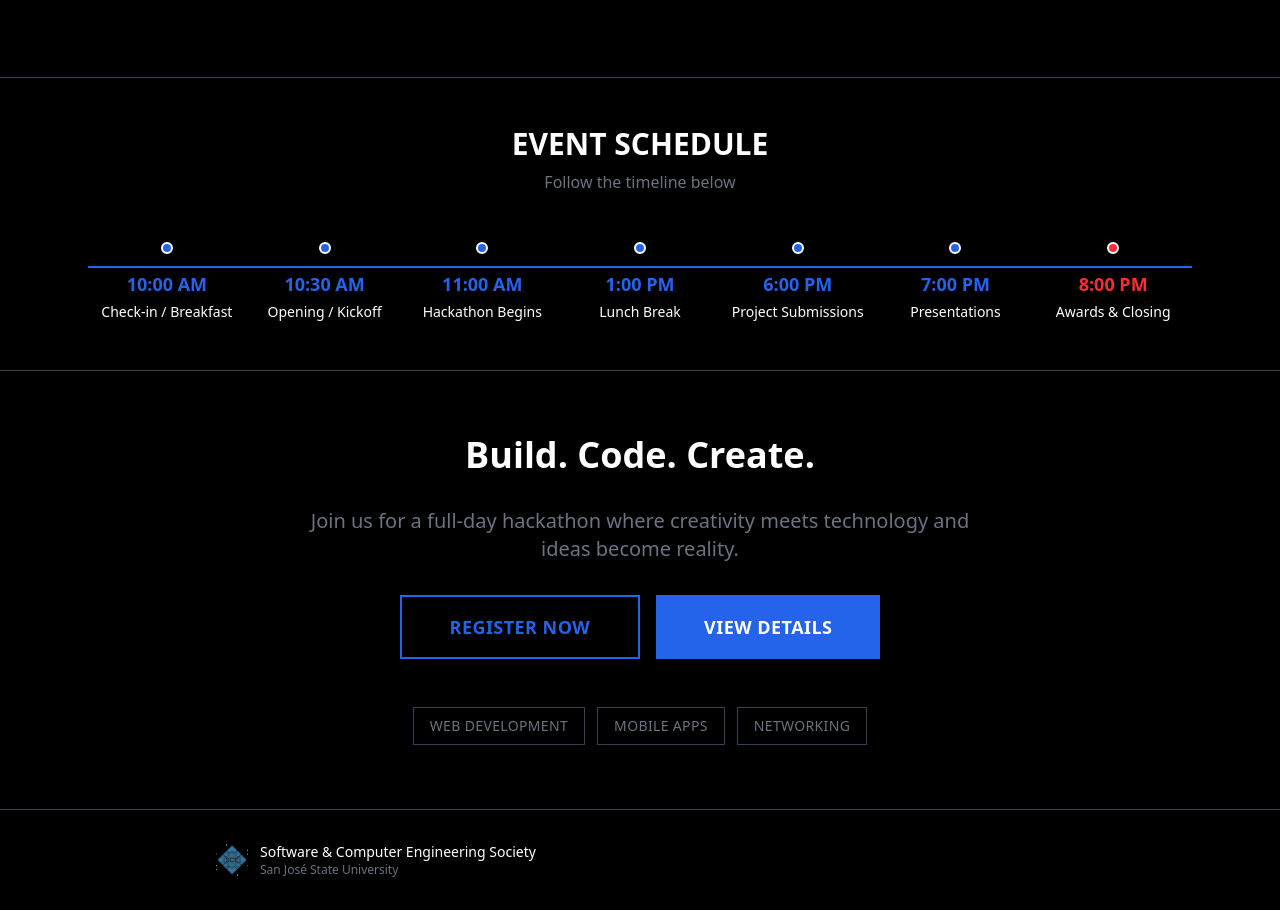
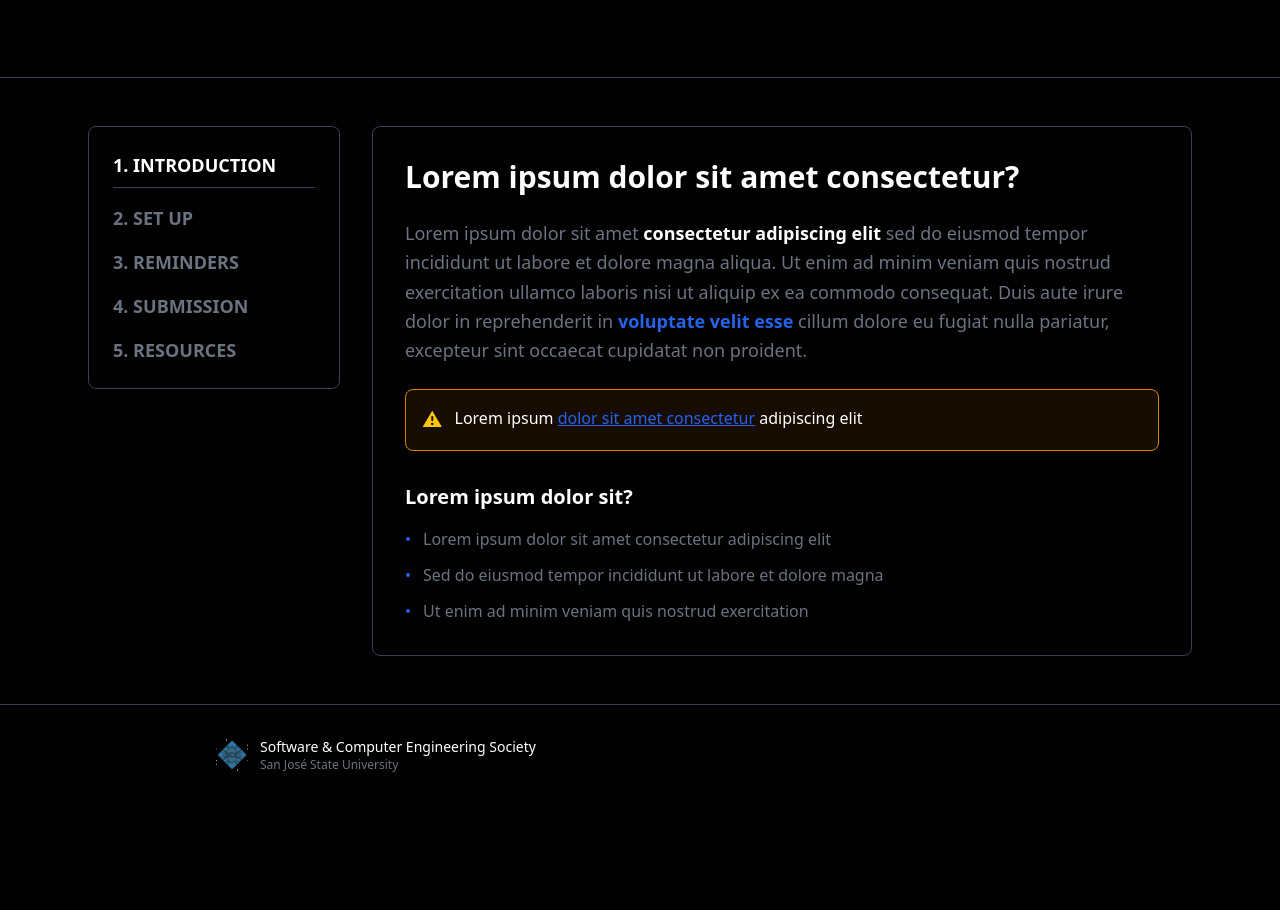
Before and after one commit to n8thantran/sce-hack, a Next.js app: page / in a window 1280 px wide. Shown: the part 820-1730 px from the top of the page. After the commit the page ends 1625 px from the top, so only its background shows below. Built offline with nearby package versions, Linux system fonts and the light colour scheme.

Commit message:
copied nvidia

```diff
--- a/src/app/page.tsx
+++ b/src/app/page.tsx
@@ -11,6 +11,7 @@ export default function Home() {
     seconds: 0
   });
   const [countdownPhase, setCountdownPhase] = useState('start'); // 'start' or 'submission'
+  const [activeSection, setActiveSection] = useState(1); // Track which section is active
 
   useEffect(() => {
     const startDate = new Date("2025-09-13T10:00:00-07:00"); // September 13, 2025 at 10:00 AM PT
@@ -54,6 +55,160 @@ export default function Home() {
 
     return () => clearInterval(timer);
   }, []);
+
+  // Function to get content for each section
+  const getSectionContent = (section: number) => {
+    const sections = {
+      1: {
+        title: "Lorem ipsum dolor sit amet consectetur?",
+        content: (
+          <>
+            <p className="text-lg text-tertiary mb-6 leading-relaxed">
+              Lorem ipsum dolor sit amet <strong className="text-foreground">consectetur adipiscing elit</strong> sed do eiusmod tempor incididunt ut labore et dolore magna aliqua. Ut enim ad minim veniam quis nostrud exercitation ullamco laboris nisi ut aliquip ex ea commodo consequat. Duis aute irure dolor in reprehenderit in <strong className="text-accent">voluptate velit esse</strong> cillum dolore eu fugiat nulla pariatur, excepteur sint occaecat cupidatat non proident.
+            </p>
+
+            <div className="bg-yellow-900/20 border border-yellow-600 rounded-lg p-4 mb-8 flex items-start gap-3">
+              <div className="text-yellow-400 text-xl">⚠</div>
+              <div>
+                <span className="text-foreground font-medium">Lorem ipsum </span>
+                <a href="#" className="text-accent underline hover:text-accent/80">dolor sit amet consectetur</a>
+                <span className="text-foreground"> adipiscing elit</span>
+              </div>
+            </div>
+
+            <h3 className="text-xl font-bold text-foreground mb-4">Lorem ipsum dolor sit?</h3>
+
+            <ul className="space-y-3 text-tertiary">
+              <li className="flex items-start gap-3">
+                <span className="text-accent">•</span>
+                <span>Lorem ipsum dolor sit amet consectetur adipiscing elit</span>
+              </li>
+              <li className="flex items-start gap-3">
+                <span className="text-accent">•</span>
+                <span>Sed do eiusmod tempor incididunt ut labore et dolore magna</span>
+              </li>
+              <li className="flex items-start gap-3">
+                <span className="text-accent">•</span>
+                <span>Ut enim ad minim veniam quis nostrud exercitation</span>
+              </li>
+            </ul>
+          </>
+        )
+      },
+      2: {
+        title: "Set Up Instructions",
+        content: (
+          <>
+            <p className="text-lg text-tertiary mb-6 leading-relaxed">
+              Sed ut perspiciatis unde omnis iste natus error sit voluptatem accusantium doloremque laudantium, totam rem aperiam, eaque ipsa quae ab illo inventore veritatis et quasi architecto beatae vitae dicta sunt explicabo. Nemo enim ipsam voluptatem quia voluptas sit aspernatur aut odit aut fugit.
+            </p>
+
+            <h3 className="text-xl font-bold text-foreground mb-4">Configuration Steps</h3>
+
+            <ol className="space-y-3 text-tertiary list-decimal list-inside">
+              <li>At vero eos et accusamus et iusto odio dignissimos</li>
+              <li>Ducimus qui blanditiis praesentium voluptatum deleniti</li>
+              <li>Atque corrupti quos dolores et quas molestias excepturi</li>
+              <li>Sint occaecati cupiditate non provident similique</li>
+            </ol>
+          </>
+        )
+      },
+      3: {
+        title: "Important Reminders",
+        content: (
+          <>
+            <p className="text-lg text-tertiary mb-6 leading-relaxed">
+              Neque porro quisquam est, qui dolorem ipsum quia dolor sit amet, consectetur, adipisci velit, sed quia non numquam eius modi tempora incidunt ut labore et dolore magnam aliquam quaerat voluptatem.
+            </p>
+
+            <div className="bg-red-900/20 border border-red-600 rounded-lg p-4 mb-6">
+              <div className="text-red-400 font-bold mb-2">⚠ Critical Reminder</div>
+              <p className="text-tertiary">Ut enim ad minima veniam, quis nostrum exercitationem ullam corporis suscipit laboriosam, nisi ut aliquid ex ea commodi consequatur.</p>
+            </div>
+
+            <ul className="space-y-3 text-tertiary">
+              <li className="flex items-start gap-3">
+                <span className="text-accent">•</span>
+                <span>Quis autem vel eum iure reprehenderit qui in ea voluptate</span>
+              </li>
+              <li className="flex items-start gap-3">
+                <span className="text-accent">•</span>
+                <span>Velit esse quam nihil molestiae consequatur</span>
+              </li>
+              <li className="flex items-start gap-3">
+                <span className="text-accent">•</span>
+                <span>Vel illum qui dolorem eum fugiat quo voluptas nulla pariatur</span>
+              </li>
+            </ul>
+          </>
+        )
+      },
+      4: {
+        title: "Submission Guidelines",
+        content: (
+          <>
+            <p className="text-lg text-tertiary mb-6 leading-relaxed">
+              Excepteur sint occaecat cupidatat non proident, sunt in culpa qui officia deserunt mollitia animi, id est laborum et dolorum fuga. Et harum quidem rerum facilis est et expedita distinctio.
+            </p>
+
+            <div className="bg-blue-900/20 border border-blue-600 rounded-lg p-4 mb-6">
+              <div className="text-blue-400 font-bold mb-2">📋 Submission Checklist</div>
+              <p className="text-tertiary">Nam libero tempore, cum soluta nobis est eligendi optio cumque nihil impedit quo minus id quod maxime placeat.</p>
+            </div>
+
+            <h3 className="text-xl font-bold text-foreground mb-4">Required Components</h3>
+
+            <ul className="space-y-3 text-tertiary">
+              <li className="flex items-start gap-3">
+                <span className="text-green-400">✓</span>
+                <span>Facere possimus, omnis voluptas assumenda est</span>
+              </li>
+              <li className="flex items-start gap-3">
+                <span className="text-green-400">✓</span>
+                <span>Omnis dolor repellendus temporibus autem quibusdam</span>
+              </li>
+              <li className="flex items-start gap-3">
+                <span className="text-green-400">✓</span>
+                <span>Et aut officiis debitis aut rerum necessitatibus saepe</span>
+              </li>
+            </ul>
+          </>
+        )
+      },
+      5: {
+        title: "Resources & Links",
+        content: (
+          <>
+            <p className="text-lg text-tertiary mb-6 leading-relaxed">
+              Temporibus autem quibusdam et aut officiis debitis aut rerum necessitatibus saepe eveniet ut et voluptates repudiandae sint et molestiae non recusandae. Itaque earum rerum hic tenetur a sapiente delectus.
+            </p>
+
+            <h3 className="text-xl font-bold text-foreground mb-4">Helpful Links</h3>
+
+            <div className="space-y-4 mb-6">
+              <a href="#" className="block p-3 border border-secondary rounded-lg hover:bg-secondary/10 transition-colors">
+                <div className="text-accent font-medium">Lorem ipsum documentation</div>
+                <div className="text-sm text-tertiary">Comprehensive guide to getting started</div>
+              </a>
+
+              <a href="#" className="block p-3 border border-secondary rounded-lg hover:bg-secondary/10 transition-colors">
+                <div className="text-accent font-medium">Dolor sit amet tutorials</div>
+                <div className="text-sm text-tertiary">Step-by-step video tutorials</div>
+              </a>
+
+              <a href="#" className="block p-3 border border-secondary rounded-lg hover:bg-secondary/10 transition-colors">
+                <div className="text-accent font-medium">Consectetur adipiscing examples</div>
+                <div className="text-sm text-tertiary">Sample projects and code snippets</div>
+              </a>
+            </div>
+          </>
+        )
+      }
+    };
+
+    return sections[section as keyof typeof sections] || sections[1];
+  };
 
   return (
     <div className="min-h-screen bg-background text-foreground">
@@ -149,94 +304,83 @@ export default function Home() {
         </div>
       </main>
 
-      {/* Timeline Section - Linear progress bar style */}
+      {/* Information Section - Box layout */}
       <section className="bg-secondary/5 border-t border-secondary py-12">
         <div className="max-w-6xl mx-auto px-6">
+          <div className="grid lg:grid-cols-12 gap-8">
 
-          {/* Timeline Header */}
-          <div className="text-center mb-12">
-            <h2 className="text-2xl md:text-3xl font-bold text-foreground mb-2">EVENT SCHEDULE</h2>
-            <div className="text-tertiary">Follow the timeline below</div>
-          </div>
-
-          {/* Linear Timeline */}
-          <div className="relative">
-            {/* Timeline Line */}
-            <div className="absolute top-6 left-0 right-0 h-0.5 bg-secondary"></div>
-            <div className="absolute top-6 left-0 h-0.5 bg-accent" style={{width: '100%'}}></div>
-
-            {/* Timeline Points */}
-            <div className="flex justify-between relative">
-              <div className="flex flex-col items-center text-center min-w-0 flex-1">
-                <div className="w-3 h-3 rounded-full bg-accent border-2 border-background mb-4 relative z-10"></div>
-                <div className="text-lg font-bold text-accent mb-1">10:00 AM</div>
-                <div className="text-sm font-medium text-foreground">Check-in / Breakfast</div>
-              </div>
-
-              <div className="flex flex-col items-center text-center min-w-0 flex-1">
-                <div className="w-3 h-3 rounded-full bg-accent border-2 border-background mb-4 relative z-10"></div>
-                <div className="text-lg font-bold text-accent mb-1">10:30 AM</div>
-                <div className="text-sm font-medium text-foreground">Opening / Kickoff</div>
-              </div>
-
-              <div className="flex flex-col items-center text-center min-w-0 flex-1">
-                <div className="w-3 h-3 rounded-full bg-accent border-2 border-background mb-4 relative z-10"></div>
-                <div className="text-lg font-bold text-accent mb-1">11:00 AM</div>
-                <div className="text-sm font-medium text-foreground">Hackathon Begins</div>
-              </div>
-
-              <div className="flex flex-col items-center text-center min-w-0 flex-1">
-                <div className="w-3 h-3 rounded-full bg-accent border-2 border-background mb-4 relative z-10"></div>
-                <div className="text-lg font-bold text-accent mb-1">1:00 PM</div>
-                <div className="text-sm font-medium text-foreground">Lunch Break</div>
-              </div>
-
-              <div className="flex flex-col items-center text-center min-w-0 flex-1">
-                <div className="w-3 h-3 rounded-full bg-accent border-2 border-background mb-4 relative z-10"></div>
-                <div className="text-lg font-bold text-accent mb-1">6:00 PM</div>
-                <div className="text-sm font-medium text-foreground">Project Submissions</div>
-              </div>
-
-              <div className="flex flex-col items-center text-center min-w-0 flex-1">
-                <div className="w-3 h-3 rounded-full bg-accent border-2 border-background mb-4 relative z-10"></div>
-                <div className="text-lg font-bold text-accent mb-1">7:00 PM</div>
-                <div className="text-sm font-medium text-foreground">Presentations</div>
-              </div>
-
-              <div className="flex flex-col items-center text-center min-w-0 flex-1">
-                <div className="w-3 h-3 rounded-full bg-red-500 border-2 border-background mb-4 relative z-10"></div>
-                <div className="text-lg font-bold text-red-500 mb-1">8:00 PM</div>
-                <div className="text-sm font-medium text-foreground">Awards & Closing</div>
+            {/* Left Sidebar Navigation */}
+            <div className="lg:col-span-3">
+              <div className="bg-background border border-secondary rounded-lg p-6">
+                <nav className="space-y-4">
+                  <button
+                    onClick={() => setActiveSection(1)}
+                    className={`w-full text-left text-lg font-bold pb-2 transition-colors ${
+                      activeSection === 1
+                        ? 'text-foreground border-b border-secondary'
+                        : 'text-tertiary hover:text-foreground'
+                    }`}
+                  >
+                    1. INTRODUCTION
+                  </button>
+                  <button
+                    onClick={() => setActiveSection(2)}
+                    className={`w-full text-left text-lg font-bold transition-colors ${
+                      activeSection === 2
+                        ? 'text-foreground border-b border-secondary pb-2'
+                        : 'text-tertiary hover:text-foreground'
+                    }`}
+                  >
+                    2. SET UP
+                  </button>
+                  <button
+                    onClick={() => setActiveSection(3)}
+                    className={`w-full text-left text-lg font-bold transition-colors ${
+                      activeSection === 3
+                        ? 'text-foreground border-b border-secondary pb-2'
+                        : 'text-tertiary hover:text-foreground'
+                    }`}
+                  >
+                    3. REMINDERS
+                  </button>
+                  <button
+                    onClick={() => setActiveSection(4)}
+                    className={`w-full text-left text-lg font-bold transition-colors ${
+                      activeSection === 4
+                        ? 'text-foreground border-b border-secondary pb-2'
+                        : 'text-tertiary hover:text-foreground'
+                    }`}
+                  >
+                    4. SUBMISSION
+                  </button>
+                  <button
+                    onClick={() => setActiveSection(5)}
+                    className={`w-full text-left text-lg font-bold transition-colors ${
+                      activeSection === 5
+                        ? 'text-foreground border-b border-secondary pb-2'
+                        : 'text-tertiary hover:text-foreground'
+                    }`}
+                  >
+                    5. RESOURCES
+                  </button>
+                </nav>
               </div>
             </div>
-          </div>
-        </div>
-      </section>
 
-      {/* Description Section */}
-      <section className="py-16 border-t border-secondary">
-        <div className="max-w-4xl mx-auto px-6 text-center">
-          <h2 className="text-3xl md:text-4xl font-bold mb-8 text-foreground">Build. Code. Create.</h2>
+            {/* Main Content Area */}
+            <div className="lg:col-span-9">
+              <div className="bg-background border border-secondary rounded-lg p-8">
 
-          <p className="text-lg md:text-xl text-tertiary mb-8 max-w-2xl mx-auto">
-            Join us for a full-day hackathon where creativity meets technology and ideas become reality.
-          </p>
+                {/* Dynamic Content Based on Active Section */}
+                <h2 className="text-2xl md:text-3xl font-bold text-foreground mb-6">
+                  {getSectionContent(activeSection).title}
+                </h2>
 
-          {/* Action Buttons */}
-          <div className="flex flex-col sm:flex-row gap-4 justify-center mb-12">
-            <button className="border-2 border-accent hover:bg-accent hover:text-background text-accent px-12 py-4 font-bold text-lg tracking-wide transition-all">
-              REGISTER NOW
-            </button>
-            <button className="bg-accent hover:bg-accent/80 text-background px-12 py-4 font-bold text-lg tracking-wide transition-all">
-              VIEW DETAILS
-            </button>
-          </div>
+                {getSectionContent(activeSection).content}
 
-          {/* Tags */}
-          <div className="flex flex-wrap justify-center gap-3">
-            <span className="border border-secondary text-tertiary px-4 py-2 text-sm font-medium tracking-wide">WEB DEVELOPMENT</span>
-            <span className="border border-secondary text-tertiary px-4 py-2 text-sm font-medium tracking-wide">MOBILE APPS</span>
-            <span className="border border-secondary text-tertiary px-4 py-2 text-sm font-medium tracking-wide">NETWORKING</span>
+              </div>
+            </div>
+
           </div>
         </div>
       </section>
```
